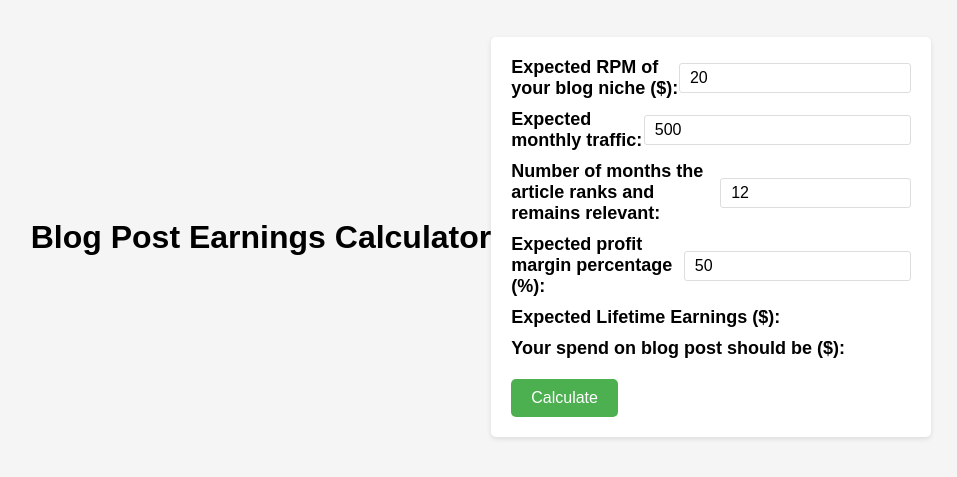
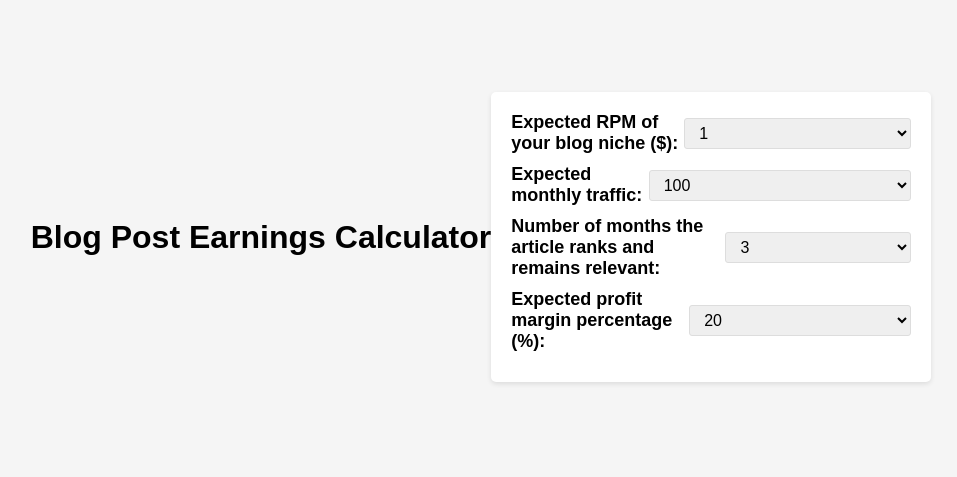
Before and after one commit to ShailendraMSM/blog-roi, a plain HTML site: page index.html in a window 1280 px wide. Shown: the part 183-660 px from the top of the page, without its empty margins (159-1116 px from the left). Drawn offline with Linux system fonts and the light colour scheme.

Commit message:
Update index.html

```diff
--- a/index.html
+++ b/index.html
@@ -36,7 +36,7 @@
             font-weight: bold;
             font-size: 18px;
         }
-        input[type="number"] {
+        select {
             border: 1px solid #ddd;
             border-radius: 3px;
             padding: 5px 10px;
@@ -66,30 +66,30 @@
     <div class="calculator">
         <div class="section">
             <h3>Expected RPM of your blog niche ($):</h3>
-            <input type="number" id="rpm" min="1" max="100" value="20" required>
+            <select id="rpm">
+                <option value="1">1</option>
+                <option value="2">2</option>
+                <option value="100">100</option>
+            </select>
         </div>
         <div class="section">
             <h3>Expected monthly traffic:</h3>
-            <input type="number" id="traffic" min="100" max="10000" step="100" value="500" required>
+            <select id="traffic">
+                <option value="100">100</option>
+                <option value="200">200</option>
+                <option value="10000">10000</option>
+            </select>
         </div>
         <div class="section">
             <h3>Number of months the article ranks and remains relevant:</h3>
-            <input type="number" id="months" min="3" max="24" value="12" required>
+            <select id="months">
+                <option value="3">3</option>
+                <option value="4">4</option>
+                <option value="24">24</option>
+            </select>
         </div>
         <div class="section">
             <h3>Expected profit margin percentage (%):</h3>
-            <input type="number" id="profitMargin" min="20" max="80" step="10" value="50" required>
-        </div>
-        <div class="section output">
-            <h3>Expected Lifetime Earnings ($):</h3>
-            <span id="lifetimeEarnings"></span>
-        </div>
-        <div class="section output">
-            <h3>Your spend on blog post should be ($):</h3>
-            <span id="spend"></span>
-        </div>
-        <button onclick="calculateEarnings()">Calculate</button>
-    </div>
-    <script src="script.js"></script>
-</body>
-</html>
+            <select id="profitMargin">
+                <option value="20">20</option>
+                <option
```
